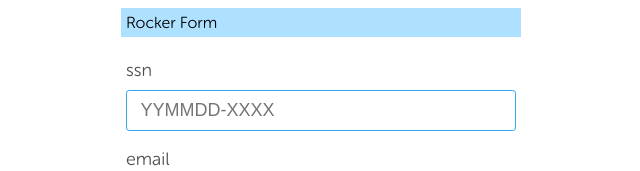
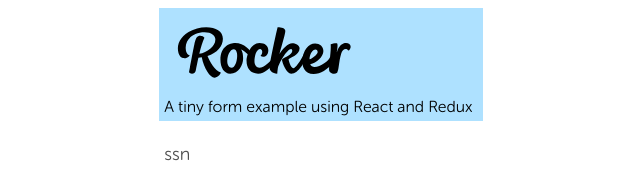
Before and after one commit to jmlavoier/rocker-form, a React app: page / in a window 1280 px wide. Shown: the top 171 px of the page, without its empty margins (319-959 px from the left). Built offline with nearby package versions, Linux system fonts and the light colour scheme; no server answers.

Commit message:
feat(comp): add Logo component

```diff
--- a/src/components/App/App.js
+++ b/src/components/App/App.js
@@ -7,6 +7,7 @@
 import Input from '../Input';
 import Select from '../Select';
 import Button from '../Button';
+import Logo from '../Logo';
 import Box from '../Box';
 import {
   Wrapper,
@@ -38,9 +39,10 @@
 
   return (
     <Wrapper>
-      <Box width="400px">
+      <Box>
         <Header>
-          Rocker Form
+          <Logo />
+          <Box>A tiny form example using React and Redux</Box>
         </Header>
         <Content>
           <Input
--- /dev/null
+++ b/src/components/Logo.js
@@ -0,0 +1,15 @@
+import React from 'react';
+
+const Logo = () => (
+  <svg width="200" height="80" viewBox="0 0 200 80" fill="none" xmlns="http://www.w3.org/2000/svg">
+    <path d="M56.7976 59.5405C56.6117 61.4425 53.4519 64.6697 50.4779 64.6697C46.1749 64.6697 39.7883 55.1073 37.7623 44.1509C36.688 44.3371 35.5485 44.5232 34.4166 44.659C33.6564 47.9513 32.5262 53.544 31.7679 57.4728C31.2604 59.9406 29.8069 60.6367 27.9723 60.6367C26.5801 60.6367 25.6954 60.1286 24.9984 59.3078C25.2493 57.8487 28.7846 38.6402 30.1768 32.1803C31.8218 24.4511 33.0857 22.7426 36.3106 22.7426C37.9556 22.7426 39.7902 23.6303 40.4221 24.7042C38.5244 28.5697 36.9426 33.8888 35.2976 40.7916C43.0151 39.3363 51.3645 33.7008 51.3645 26.4146C51.3645 22.8189 47.5151 19.2474 40.4742 19.2474C29.7846 19.2474 21.688 25.7706 21.688 34.5085C21.6917 39.1278 23.0486 41.3611 25.8367 42.4778C22.8627 45.4556 20.8181 45.4556 19.0244 45.1187C16.5857 44.6609 13.8701 41.175 13.8701 35.2195C13.8701 23.8834 27.1415 14.1312 42.2604 14.1312C51.8106 14.1312 58.8961 18.0582 58.8961 25.7222C58.8961 33.2579 53.134 39.9709 43.5132 43.0119C45.8534 49.0271 50.8515 57.4504 56.7976 59.5405Z" fill="black" />
+    <path d="M77.3477 36.7251C78.6154 39.258 79.1135 41.5639 79.1135 45.5839C79.1135 51.854 74.8942 60.7166 66.1358 60.7166C60.1024 60.7166 56.4258 54.6252 56.4258 46.8104C56.4258 33.4104 65.7288 30.0083 71.0633 30.0083C80.6953 30.0083 85.8291 37.369 89.2362 41.8264L88.6507 46.1869C85.6767 42.809 81.4499 38.8281 77.5931 36.3845L77.3477 36.7251ZM67.805 54.6289C73.0875 54.6289 75.7566 36.1481 69.7473 36.1481C63.3477 36.15 60.0373 54.6289 67.805 54.6289V54.6289Z" fill="black" />
+    <path d="M94.1266 60.7166C86.1823 60.7166 82.5615 54.8206 82.5615 48.102C82.5615 41.951 86.9147 30.0083 95.4611 30.0083C100.831 30.0083 104.331 32.8242 104.331 37.2238C104.331 43.6707 98.8719 45.1094 96.5355 42.7699C99.5875 39.714 98.0225 35.8838 96.2548 35.8838C92.4425 35.8838 90.4723 42.7309 90.4723 48.3291C90.4723 52.4477 92.8143 54.8076 95.305 54.8076C100.27 54.8076 106.602 47.808 108.584 45.3811L110.714 48.9674C106.666 54.6866 100.582 60.7166 94.1266 60.7166Z" fill="black" />
+    <path d="M143.267 42.1632C140.805 47.862 135.046 60.6385 127.139 60.6385C122.58 60.6385 118.299 49.8273 118.031 47.1752C117.989 46.9226 118.028 46.6632 118.141 46.4337C118.254 46.2042 118.437 46.0163 118.663 45.8966C120.561 44.6962 128.269 41.6607 128.269 38.1116C128.269 37.2276 128.063 36.1016 127.07 36.1016C123.591 36.1016 116.133 47.6777 113.855 54.9602C113.604 56.477 113.34 59.7545 113.221 60.7055C108.345 60.6385 105.58 57.4281 105.58 55.0254C105.58 50.5271 109.875 30.0642 113.604 14.2317C117.464 14.2317 121.312 15.0636 121.312 17.913C121.312 21.0917 117.57 32.6492 115.448 41.0019C118.966 35.5917 123.671 30.1498 128.295 30.1498C131.037 30.1498 135.609 31.7875 135.609 35.3367C135.609 42.2377 125.12 45.1447 124.554 46.3452C124.87 48.4947 126.951 55.2655 129.297 55.2655C131.444 55.2655 136.07 48.839 140.498 40.0918C141.133 40.0918 143.267 41.2122 143.267 42.1632Z" fill="black" />
+    <path d="M149.629 61.0889C131.874 61.0889 137.056 30.5165 151.125 30.5165C155.892 30.5165 159.381 33.6003 159.381 38.0503C159.381 43.9388 152.504 49.926 146.218 51.3721C149.264 58.958 165.011 48.7293 166.203 43.7415L168.619 50.8137C163.51 56.1886 156.759 61.0889 149.629 61.0889ZM145.504 46.3229C148.337 45.6566 153.682 41.404 153.682 38.9789C153.682 37.17 152.381 36.4236 151.56 36.4236C148.577 36.4236 145.508 41.2365 145.508 46.3229H145.504Z" fill="black" />
+    <path d="M186.671 33.6859C186.671 35.521 185.472 37.222 184.208 37.5942C181.918 34.475 178.355 36.5911 177.085 40.9889C174.669 49.3639 175.191 55.2264 173.149 59.8364C170.342 61.9785 164.784 60.4859 165.065 56.3245C165.108 49.8701 167.217 38.2047 166.71 31.2199C167.935 30.6988 172.184 29.8669 173.03 30.2894C174.31 32.0984 172.859 37.8957 172.872 39.3269C175.929 26.9543 186.803 28.7893 186.671 33.6859Z" fill="black" />
+  </svg>
+
+);
+
+export default Logo;
```
